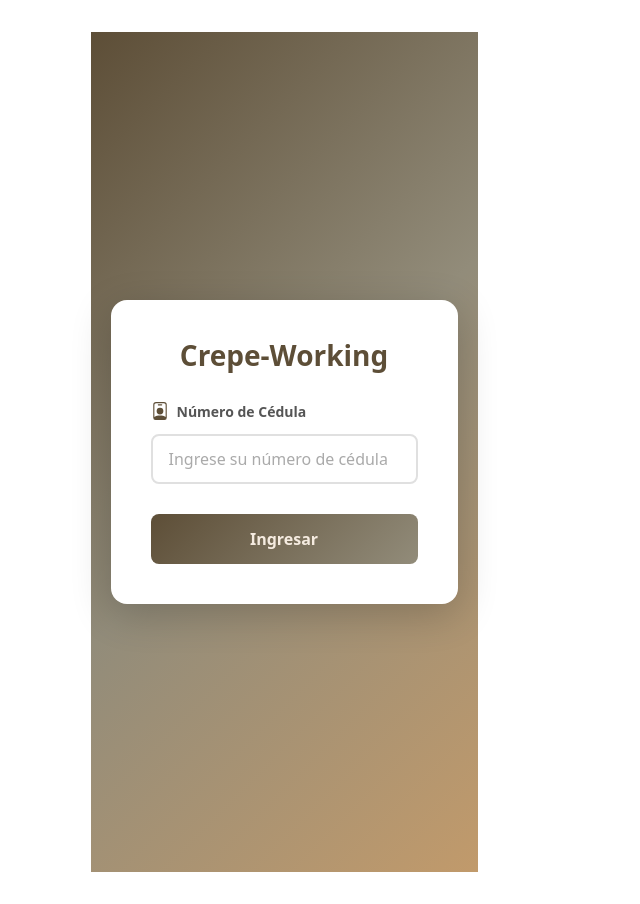
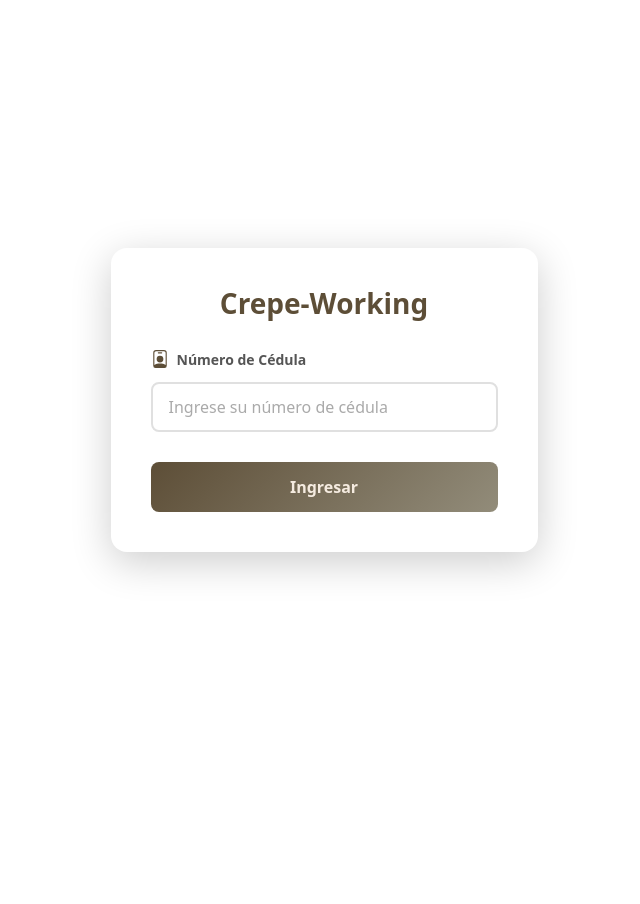
Before and after one commit to Siliatu1/crepe_working_new, a React (Vite) app: page / in a window 1280 px wide. Shown: the whole page, without its empty margins (356-996 px from the left). After the commit the page ends 800 px from the top, so only its background shows below. Built offline with nearby package versions, Linux system fonts and the light colour scheme.

Commit message:
Cambios
Cambios contenedores CSS

```diff
--- a/src/assets/componentes/Bienvenida.css
+++ b/src/assets/componentes/Bienvenida.css
@@ -1,12 +1,3 @@
-/* Contenedor principal de bienvenida */
-.bienvenida-container {
-  display: flex;
-  justify-content: center;
-  align-items: center;
-  min-height: 100vh;
-  background: linear-gradient(135deg, #5D4E37 0%, #928C7A 100%);
-  position: relative;
-}
 /* Logo texto de Crepes & Waffles */
 .logo-texto {
   position: absolute;
--- a/src/assets/componentes/Bienvenida.jsx
+++ b/src/assets/componentes/Bienvenida.jsx
@@ -60,7 +60,7 @@ const Bienvenida = ({ onContinuar, onVolver }) => {
   }, [onContinuar]);
 
   return (
-    <div className="bienvenida-container">
+
       <div className="bienvenida-card">
 
         <div className="foto-container">
@@ -116,7 +116,6 @@ const Bienvenida = ({ onContinuar, onVolver }) => {
           <span className="info-value">{datosEmpleado.horaIngreso}</span>
         </div>
       </div>
-    </div>
   );
 };
 
--- a/src/assets/componentes/Validar_cedula.jsx
+++ b/src/assets/componentes/Validar_cedula.jsx
@@ -91,7 +91,7 @@ const ValidarCedula = ({ onValidacionExitosa }) => {
   };
 
   return (
-    <div className="login-container">
+
       <div className="login-card">
         <h1 className="login-title">Crepe-Working</h1>
 
@@ -124,7 +124,6 @@ const ValidarCedula = ({ onValidacionExitosa }) => {
           </button>
         </form>
       </div>
-    </div>
   );
 };
 
--- a/src/assets/componentes/validar_cedula.css
+++ b/src/assets/componentes/validar_cedula.css
@@ -1,14 +1,3 @@
-/* Contenedor principal del login */
-.login-container {
-  display: flex;
-  justify-content: center;
-  align-items: center;
-  min-height: 100vh;
-  background: linear-gradient(135deg, #5D4E37 0%, #928C7A 50%, #C19A6B 100%);
-  padding: 20px;
-  position: relative;
-}
-
 /* Logo texto de Crepes & Waffles */
 .logo-texto {
   position: unset;
```
